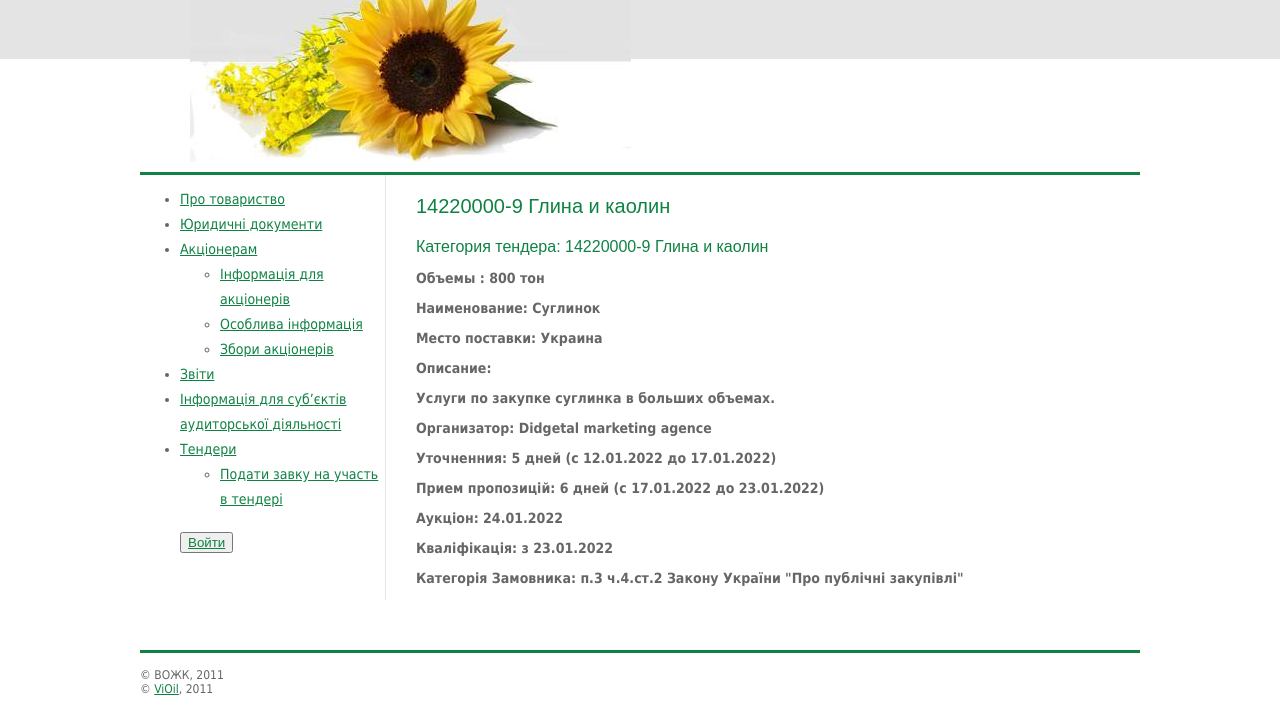
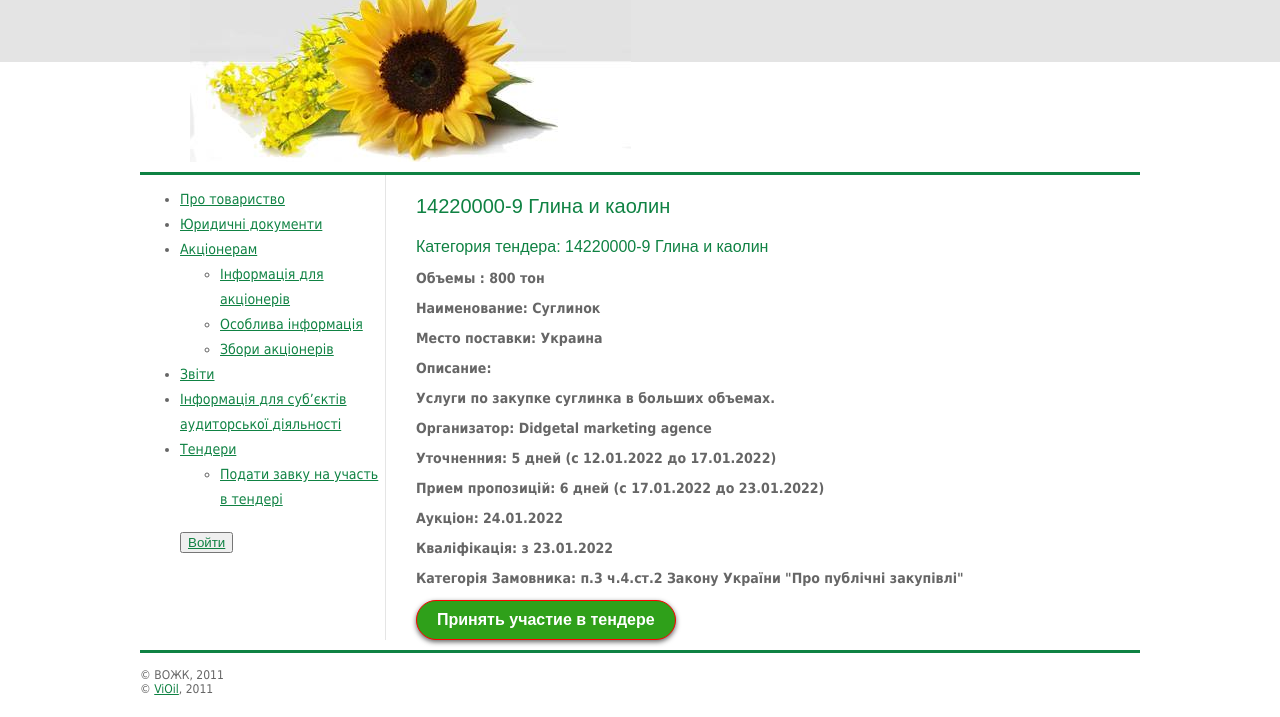
Before and after one commit to VMZHK/vmzk.github.io, a plain HTML site: page tender4.html in a window 1280 px wide. Shown: the part 83-800 px from the top of the page. Drawn offline with Linux system fonts and the light colour scheme; a script that the page names is missing.

Commit message:
Update tender4.html

```diff
--- a/tender4.html
+++ b/tender4.html
@@ -35,7 +35,7 @@ ul.main-menu li.a { color:#81669c; }
 .tc { text-align:center; }
 .vat { vertical-align:top; }
 .but{position: relative; top: 20px;}
- .ee{background: linear-gradient(#e4e4e4 58%, #ffffff 42%);}
+ .ee{background: linear-gradient(#e4e4e4 59%, #ffffff 41%);}
 </style>
 <!--[if lt IE 7]>
 <style type="text/css">#content { height:100%; }</style>
@@ -96,7 +96,30 @@ ul.main-menu li.a { color:#81669c; }
 <h3>Кваліфікація: з 23.01.2022</h3>
 <h3>Категорія Замовника: п.3 ч.4.ст.2 Закону України "Про публічні закупівлі"</h3>
 
-
+<style type="text/css">
+#button-170608 {
+    cursor: pointer;
+    text-decoration: none;
+    display: inline-block;
+    text-align: center;
+    padding: 10px 20px 10px 20px;
+    color: #ffffff;
+    font-family: Arial;
+    font-weight: bold;
+    font-style: normal;
+    font-size: 16px;
+    background: #2fa01a;
+    -webkit-box-shadow: 0px 2px 5px 0px #666666;
+    -moz-box-shadow: 0px 2px 5px 0px #666666;
+    box-shadow: 0px 2px 5px 0px #666666;
+    border: 1px solid #ff0000;
+    -webkit-border-radius: 20px;
+    -moz-border-radius: 20px;
+    border-radius: 20px;
+}
+</style>
+<script type="text/javascript" src="https://formdesigner.ru/js/widgets/popup.js?v=0.0.3"></script>
+<a id="button-170608" target="_blank" onclick="FDPopup.open(170608,{'hideCloseBtn':false,'host':'formdesigner.ru','overlay':{'background':'#000000','opacity':0.1}}); return false;" href="https://formdesigner.ru/form/view/170608">Принять участие в тендере</a>
 
 
  </td>
```
